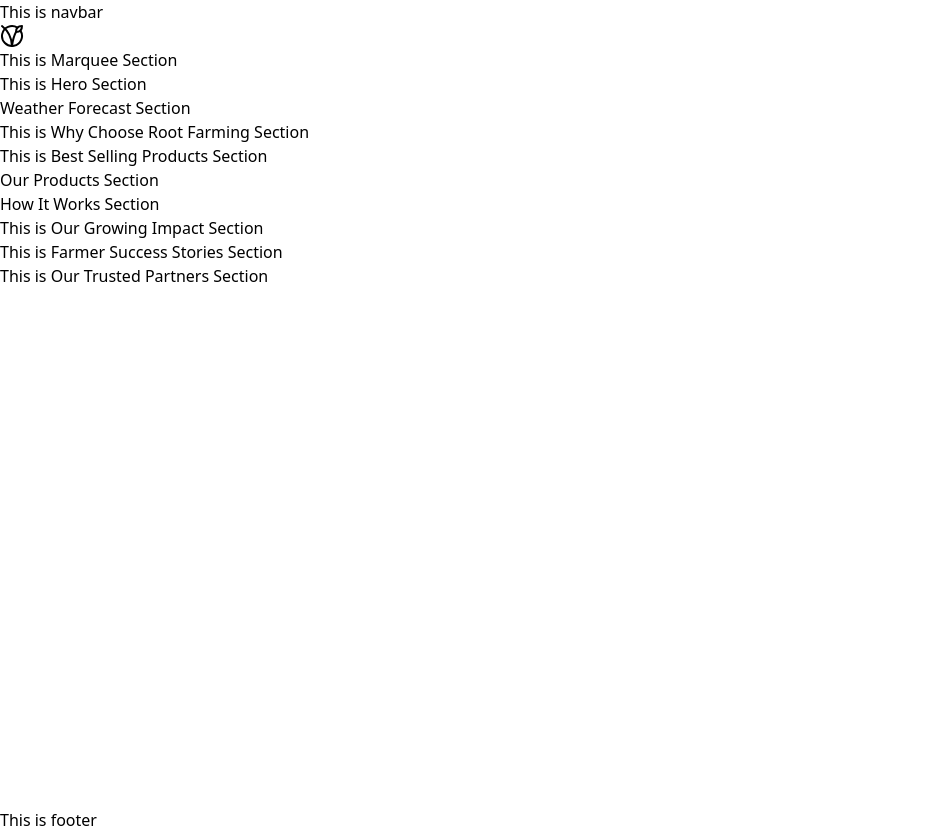
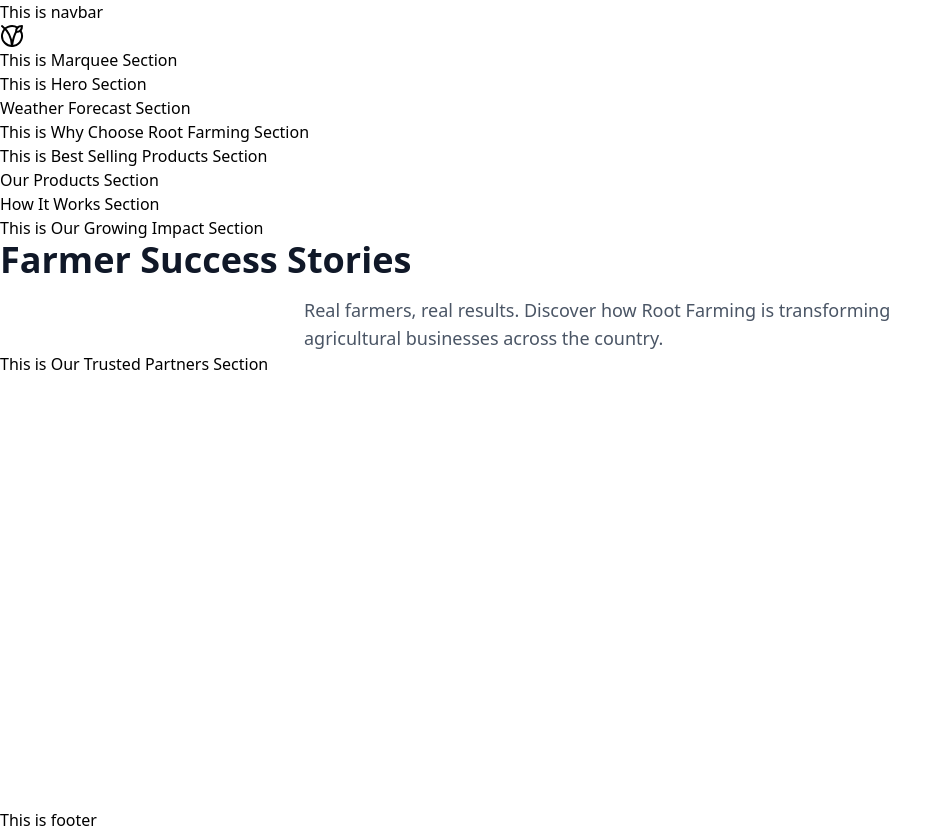
Before and after one commit to Subroto89/root-farming-frontend, a React (Vite) app: page / in a window 1280 px wide. Shown: the whole page, without its empty margins (0-952 px from the left). Built offline with nearby package versions, Linux system fonts and the light colour scheme.

Commit message:
Added: FarmerSuccessStoriesSection Component

```diff
--- a/src/components/HomePage/FarmerSuccessStoriesSection.jsx
+++ b/src/components/HomePage/FarmerSuccessStoriesSection.jsx
@@ -1,11 +1,19 @@
-import React from 'react';
+import React from "react";
 
 const FarmerSuccessStoriesSection = () => {
-    return (
-        <div>
-            This is Farmer Success Stories Section
-        </div>
-    );
+  return (
+    <div>
+        {/* Header Part -------------------------------- */}
+      <h2 className="text-3xl md:text-4xl font-bold text-gray-900 mb-4">
+        Farmer Success Stories
+      </h2>
+
+       <p className="text-lg text-gray-600 max-w-2xl mx-auto">
+          Real farmers, real results. Discover how Root Farming is transforming
+          agricultural businesses across the country.
+        </p>
+    </div>
+  );
 };
 
 export default FarmerSuccessStoriesSection;
```
